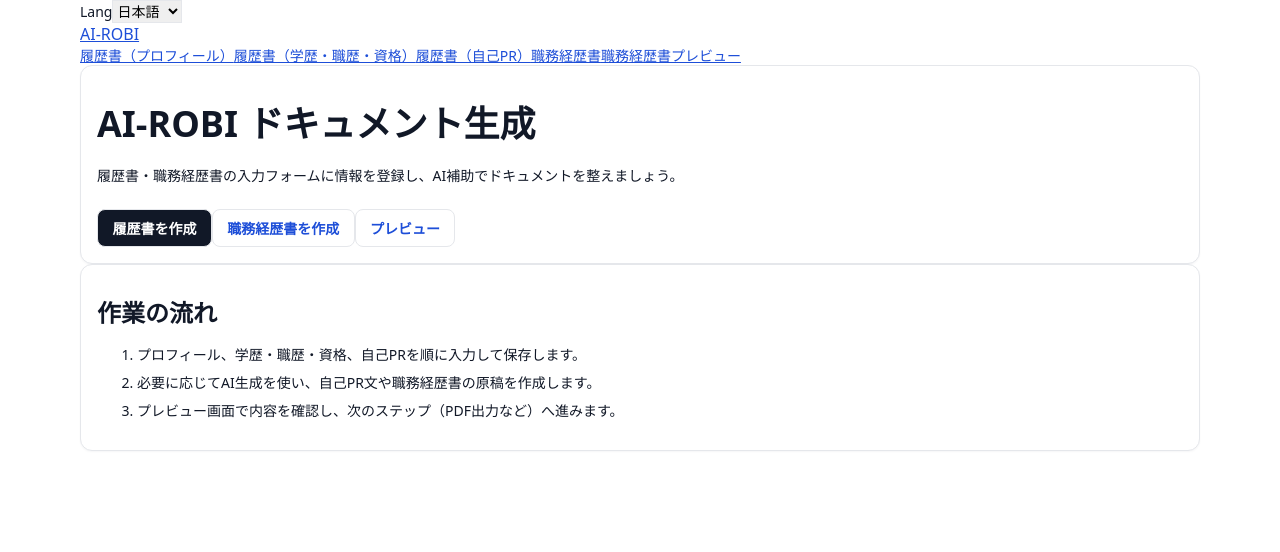
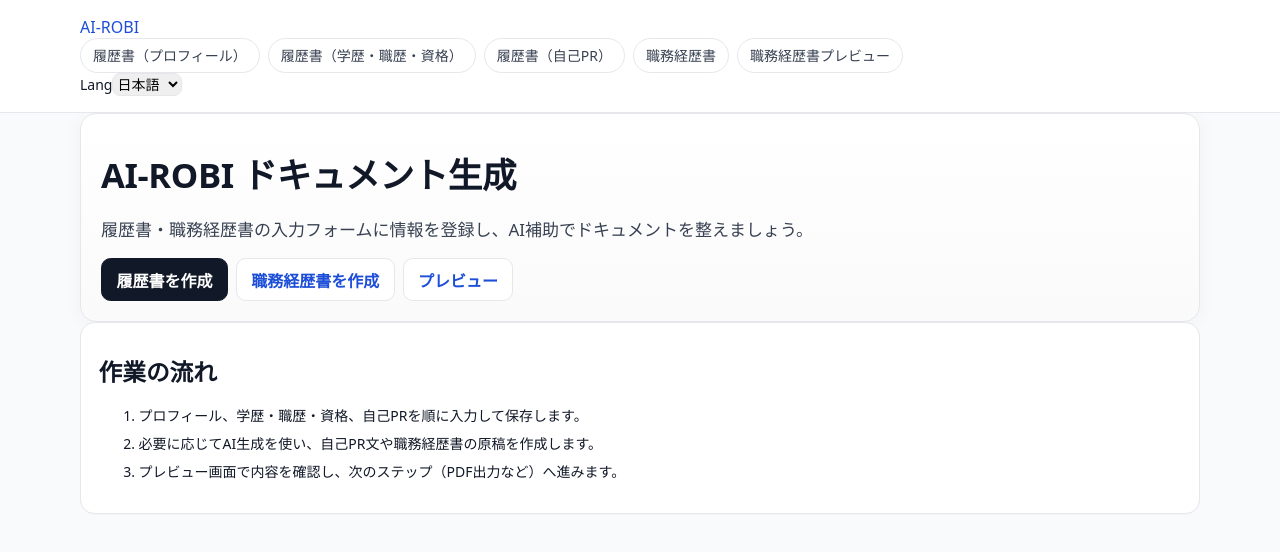
Before and after one commit to ANOSkdy/ai-robi, a Next.js app: page / in a window 1280 px wide. Shown: the top 552 px of the page. Built offline with nearby package versions, Linux system fonts and the light colour scheme.

Commit message:
feat(preview): card header for controls

```diff
--- a/src/app/layout.tsx
+++ b/src/app/layout.tsx
@@ -13,7 +13,7 @@
 export default function RootLayout({ children }: { children: React.ReactNode }) {
   return (
     <html lang="ja">
-      <body className="min-h-screen bg-slate-50 text-slate-900">
+      <body className="bg-white text-slate-900">
         <I18nProvider>
           <a
             href="#main"
@@ -21,26 +21,24 @@
           >
             コンテンツへスキップ
           </a>
-          <div className="container mx-auto flex w-full max-w-4xl justify-end px-4 pt-2" data-hide-on-print>
-            <LangSwitcher />
-          </div>
-          <header className="border-b bg-white/95 shadow-sm backdrop-blur" data-hide-on-print id="top" role="banner">
-            <div className="container mx-auto flex max-w-4xl flex-col gap-4 px-4 py-4 md:flex-row md:items-center md:justify-between">
-              <Link
-                href="/"
-                className="inline-flex items-center text-lg font-semibold tracking-tight text-slate-900"
-              >
+          <header
+            className="app-hd"
+            data-hide-on-print
+            id="top"
+            role="banner"
+          >
+            <div className="container flex items-center justify-between gap-4 py-4">
+              <Link href="/" className="inline-flex items-center text-lg font-semibold tracking-tight text-slate-900">
                 AI-ROBI
               </Link>
-              <MainNavigation />
+              <div className="flex items-center gap-3">
+                <MainNavigation />
+                <LangSwitcher />
+              </div>
             </div>
           </header>
-          <main
-            id="main"
-            role="main"
-            className="container mx-auto min-h-[calc(100vh-5rem)] w-full max-w-4xl px-4 py-6 md:py-10"
-          >
-            {children}
+          <main id="main" role="main" className="app-shell">
+            <div className="container py-6 md:py-10">{children}</div>
           </main>
           <footer className="sr-only" role="contentinfo">
             © AI-ROBI
--- a/src/app/page.tsx
+++ b/src/app/page.tsx
@@ -8,35 +8,26 @@
   const { t } = useI18n();
   return (
     <div className="space-y-6">
-      <section className="card rounded-xl bg-white p-8 shadow-sm">
-        <h1 className="h1 text-3xl font-semibold text-slate-900">{t("app.title")}</h1>
-        <p className="mt-2 text-sm text-slate-600">
+      <section className="hero">
+        <h1 className="h1">{t("app.title")}</h1>
+        <p className="lead mb-3">
           履歴書・職務経歴書の入力フォームに情報を登録し、AI補助でドキュメントを整えましょう。
         </p>
-        <div className="mt-6 flex flex-col gap-3 sm:flex-row">
-          <Link
-            className="btn primary inline-flex items-center justify-center rounded-md bg-slate-900 px-6 py-3 text-sm font-medium text-white shadow-sm transition hover:bg-slate-800"
-            href="/resume/profile"
-          >
+        <div className="row mt-3 flex-wrap">
+          <Link className="btn primary" href="/resume/profile">
             履歴書を作成
           </Link>
-          <Link
-            className="btn inline-flex items-center justify-center rounded-md border border-slate-300 px-6 py-3 text-sm font-medium text-slate-800 transition hover:bg-slate-100"
-            href="/cv"
-          >
+          <Link className="btn outline" href="/cv">
             職務経歴書を作成
           </Link>
-          <Link
-            className="btn inline-flex items-center justify-center rounded-md border border-slate-300 px-6 py-3 text-sm font-medium text-slate-800 transition hover:bg-slate-100"
-            href="/preview"
-          >
+          <Link className="btn outline" href="/preview">
             プレビュー
           </Link>
         </div>
       </section>
-      <section className="card rounded-xl bg-white p-8 shadow-sm">
-        <h2 className="h2 text-xl font-semibold text-slate-900">{t("home.flow.title")}</h2>
-        <ol className="mt-4 list-decimal space-y-2 pl-5 text-sm text-slate-700">
+      <section className="card">
+        <h2 className="h2">{t("home.flow.title")}</h2>
+        <ol className="mt-2 list-decimal space-y-2 pl-5 text-sm text-slate-700">
           <li className="mt-2">{t("home.flow.1")}</li>
           <li className="mt-2">{t("home.flow.2")}</li>
           <li className="mt-2">{t("home.flow.3")}</li>
--- a/src/styles/globals.css
+++ b/src/styles/globals.css
@@ -21,10 +21,16 @@
     "Apple Color Emoji", "Segoe UI Emoji";
   background: var(--background-color);
   color: #111827;
+  -webkit-font-smoothing: antialiased;
 }
 
 main {
   min-height: 60vh;
+}
+
+.app-shell {
+  background: #f9fafb;
+  min-height: 100dvh;
 }
 
 .container {
@@ -35,17 +41,24 @@
 }
 
 .h1 {
-  font-size: clamp(1.75rem, 2vw + 1rem, 2.25rem);
+  font-size: clamp(1.875rem, 1.2rem + 1.2vw, 2.5rem);
   line-height: 1.2;
   font-weight: 800;
+  letter-spacing: -0.01em;
   margin: 1.25rem 0;
 }
 
 .h2 {
-  font-size: clamp(1.25rem, 1.2vw + 1rem, 1.5rem);
-  line-height: 1.3;
+  font-size: clamp(1.25rem, 1rem + 0.6vw, 1.5rem);
+  line-height: 1.35;
   font-weight: 700;
   margin: 1rem 0;
+}
+
+.lead {
+  color: #374151;
+  font-size: 1.0625rem;
+  line-height: 1.8;
 }
 
 .btn {
@@ -53,17 +66,22 @@
   align-items: center;
   justify-content: center;
   gap: 0.5rem;
-  padding: 0.5rem 0.9rem;
+  padding: 0.55rem 0.9rem;
   border: 1px solid var(--border-color);
-  border-radius: 0.5rem;
+  border-radius: 0.6rem;
   background: #ffffff;
   font-weight: 600;
   cursor: pointer;
   text-decoration: none;
+  transition: box-shadow 0.15s ease, transform 0.02s ease;
 }
 
 .btn:hover {
-  background: #f9fafb;
+  box-shadow: 0 1px 0 rgba(0, 0, 0, 0.04), 0 2px 12px rgba(0, 0, 0, 0.06);
+}
+
+.btn:active {
+  transform: translateY(1px);
 }
 
 .btn:focus-visible {
@@ -74,18 +92,59 @@
 .btn.primary {
   background: #111827;
   color: #ffffff;
+  border-color: #111827;
+}
+
+.btn.ghost {
+  background: transparent;
+}
+
+.btn.outline {
+  background: #ffffff;
+}
+
+.btn.sm {
+  padding: 0.4rem 0.65rem;
+  font-size: 0.9rem;
+}
+
+.chip {
+  display: inline-flex;
+  align-items: center;
+  padding: 0.3rem 0.6rem;
+  border: 1px solid var(--border-color);
+  border-radius: 999px;
+  background: #ffffff;
+  font-size: 0.875rem;
 }
 
 .muted {
   color: var(--text-muted);
 }
 
+.link {
+  color: #1f2937;
+  text-decoration: none;
+}
+
+.link:hover {
+  color: #111827;
+}
+
 .card {
   border: 1px solid var(--border-color);
-  border-radius: 0.75rem;
-  padding: 1rem;
+  border-radius: 0.9rem;
+  padding: 1.1rem;
   background: #ffffff;
-  box-shadow: 0 1px 2px rgba(15, 23, 42, 0.04);
+  box-shadow: 0 1px 0 rgba(0, 0, 0, 0.02);
+}
+
+.hero {
+  border: 1px solid var(--border-color);
+  border-radius: 1rem;
+  padding: 1.25rem;
+  background: linear-gradient(180deg, #ffffff, #fafafa);
+  box-shadow: 0 2px 20px rgba(17, 24, 39, 0.04);
 }
 
 .row {
@@ -102,8 +161,16 @@
   flex-wrap: wrap;
 }
 
+.mt-1 {
+  margin-top: 0.25rem;
+}
+
 .mt-2 {
   margin-top: 0.5rem;
+}
+
+.mt-3 {
+  margin-top: 0.75rem;
 }
 
 .mt-4 {
@@ -114,8 +181,32 @@
   margin-top: 1.5rem;
 }
 
+.mb-2 {
+  margin-bottom: 0.5rem;
+}
+
+.mb-3 {
+  margin-bottom: 0.75rem;
+}
+
 .mb-4 {
   margin-bottom: 1rem;
+}
+
+.pt-2 {
+  padding-top: 0.5rem;
+}
+
+.pb-2 {
+  padding-bottom: 0.5rem;
+}
+
+.py-4 {
+  padding-block: 1rem;
+}
+
+.grid {
+  display: grid;
 }
 
 .gap-2 {
@@ -128,6 +219,22 @@
 
 .gap-4 {
   gap: 1rem;
+}
+
+.w-32 {
+  width: 8rem;
+}
+
+.h-24 {
+  height: 6rem;
+}
+
+.object-cover {
+  object-fit: cover;
+}
+
+.rounded {
+  border-radius: 0.5rem;
 }
 
 .border {
@@ -156,7 +263,52 @@
 
 a {
   color: #1d4ed8;
-  text-decoration: underline;
+  text-decoration: none;
+}
+
+header.app-hd {
+  position: sticky;
+  top: 0;
+  z-index: 40;
+  backdrop-filter: saturate(180%) blur(6px);
+  background: rgba(255, 255, 255, 0.8);
+  border-bottom: 1px solid var(--border-color);
+}
+
+nav.primary a {
+  padding: 0.4rem 0.6rem;
+  border-radius: 0.5rem;
+}
+
+nav.primary a:hover {
+  background: #f3f4f6;
+}
+
+nav[aria-label="主要ナビゲーション"] {
+  display: flex;
+  flex-wrap: wrap;
+  gap: 0.5rem;
+}
+
+nav[aria-label="主要ナビゲーション"] a {
+  padding: 0.4rem 0.75rem;
+  border-radius: 999px;
+  border: 1px solid var(--border-color);
+  background: #ffffff;
+  color: #374151;
+  text-decoration: none !important;
+  transition: background 0.15s ease, box-shadow 0.15s ease;
+}
+
+nav[aria-label="主要ナビゲーション"] a:hover {
+  background: #f3f4f6;
+}
+
+nav[aria-label="主要ナビゲーション"] a[aria-current="page"] {
+  background: #111827;
+  color: #ffffff;
+  border-color: #111827;
+  box-shadow: 0 2px 10px rgba(17, 24, 39, 0.08);
 }
 
 select,
```
Also changed, not shown: src/app/preview/page.tsx (+19 -7 lines).
